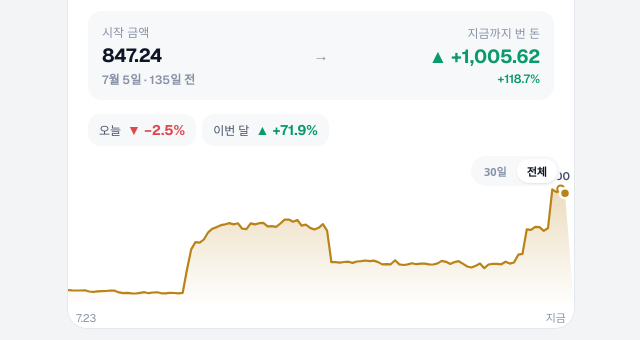
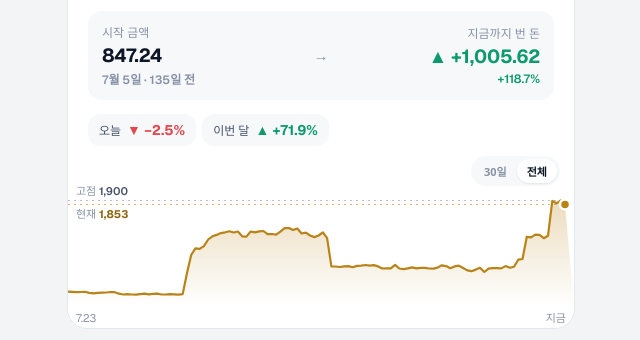
Before and after one commit to ansuhwan/v101-live, a plain HTML site: page simple/index.html in a window 1280 px wide. Shown: the part 210-550 px from the top of the page, without its empty margins (319-959 px from the left). Drawn offline with nearby package versions, Linux system fonts and the light colour scheme; a web font is replaced by a local one.

Commit message:
simple: chart peak/current dashed guide lines, labels moved left (avoid 30d/all button overlap)
Co-Authored-By: Claude Opus 5.5 <noreply@anthropic.com>

```diff
--- a/simple/index.html
+++ b/simple/index.html
@@ -447,7 +447,7 @@ function renderSince(){
 function drawEq(){
   const svg = $("eq"); svg.textContent = "";
   const pts = (D.ledger || []).filter(r => isNum(r.eq)), P = period === "30" ? pts.slice(-31) : pts;
-  const W = Math.max(300, svg.clientWidth || 500), H = 170, top = 26, bot = 22;
+  const W = Math.max(300, svg.clientWidth || 500), H = 170, top = 38, bot = 22;   // top 26→38: 오른쪽 위 '30일·전체' 버튼과 고점 숫자가 겹치지 않게(11-17)
   svg.setAttribute("viewBox", `0 0 ${W} ${H}`);
   if(P.length < 2) return;
   const k = cur === "krw" && fx() ? fx() : 1, vals = P.map(r => r.eq * k);
@@ -459,16 +459,28 @@ function drawEq(){
   let d = ""; vals.forEach((v, i) => d += (i ? "L" : "M") + x(i).toFixed(1) + "," + y(v).toFixed(1));
   svg.append(sv("path", {d: d + `L${W},${H - bot}L0,${H - bot}Z`, fill:"url(#gf)"}));
   svg.append(sv("path", {d, fill:"none", stroke:"var(--gold)", "stroke-width":2.2, "stroke-linejoin":"round", "stroke-linecap":"round"}));
-  // 고점 표시
-  const pi = vals.indexOf(Math.max(...vals));
-  svg.append(sv("circle", {cx:x(pi), cy:y(vals[pi]), r:3.5, fill:"var(--surface)", stroke:"var(--gold)", "stroke-width":2}));
-  const pl = sv("text", {x:Math.min(Math.max(x(pi), 30), W - 30), y:y(vals[pi]) - 9, "text-anchor":"middle", "font-size":11, "font-weight":600, fill:"var(--ink2)", "font-family":"Geist,sans-serif"});
-  pl.textContent = "고점 " + money(P[pi].eq, {dec:0}); svg.append(pl);
+  // 고점: 옅은 점선 기준선 + 왼쪽 끝 라벨(오른쪽 위 '30일·전체' 버튼과 안 겹침) · 고점이 왼쪽 끝 가까우면 점 오른쪽에 · 끝점과 붙으면 고점 원은 생략(11-17 사용자 '수치가 가려짐'·'깔끔하게')
+  const pi = vals.indexOf(Math.max(...vals)), py = y(vals[pi]), lastI = vals.length - 1;
+  svg.append(sv("line", {x1:0, x2:x(pi), y1:py, y2:py, stroke:"var(--muted)", "stroke-width":1, "stroke-dasharray":"2 4", "stroke-opacity":.55}));
+  if(Math.abs(x(pi) - x(lastI)) > 14) svg.append(sv("circle", {cx:x(pi), cy:py, r:3, fill:"var(--surface)", stroke:"var(--gold)", "stroke-width":1.8}));
+  const pl = sv("text", {x:x(pi) > 120 ? 8 : x(pi) + 8, y:py - 6, "text-anchor":"start", "font-size":11, "font-family":"Geist,sans-serif"});
+  const pk1 = sv("tspan", {fill:"var(--muted)", "font-weight":500}); pk1.textContent = "고점 ";
+  const pk2 = sv("tspan", {fill:"var(--ink2)", "font-weight":600}); pk2.textContent = money(P[pi].eq, {dec:0});
+  pl.append(pk1, pk2); svg.append(pl);
   // 날짜 (처음·끝)
   [[0, "start", 8], [P.length - 1, "end", W - 8]].forEach(([i, a, xx]) => { const t = sv("text", {x:xx, y:H - 6, "text-anchor":a, "font-size":11, fill:"var(--muted)", "font-family":"Geist,sans-serif"}); t.textContent = md(P[i].label) === "현재" ? "지금" : md(P[i].label); svg.append(t); });
   // 끝점
   const li = vals.length - 1;
   svg.append(sv("circle", {cx:x(li), cy:y(vals[li]), r:5, fill:"var(--gold)", stroke:"var(--surface)", "stroke-width":2.5}));
+  if(li === pi){ pk1.textContent = "고점·현재 "; }
+  else {   // 현재값: 고점처럼 점선 기준선 + 왼쪽 라벨(고점 라벨은 선 위, 현재 라벨은 선 아래라 안 겹침) · 배경색 테두리(11-17 사용자 '현재 가격도 고점처럼')
+    const cy = y(vals[li]);
+    svg.insertBefore(sv("line", {x1:0, x2:x(li), y1:cy, y2:cy, stroke:"var(--gold)", "stroke-width":1, "stroke-dasharray":"2 4", "stroke-opacity":.6}), svg.querySelector("path"));
+    const cl = sv("text", {x:8, y:cy + 14, "text-anchor":"start", "font-size":11, "font-family":"Geist,sans-serif", stroke:"var(--surface)", "stroke-width":3, "paint-order":"stroke", "stroke-linejoin":"round"});
+    const c1 = sv("tspan", {fill:"var(--muted)", "font-weight":500}); c1.textContent = "현재 ";
+    const c2 = sv("tspan", {fill:"var(--goldInk)", "font-weight":700}); c2.textContent = money(P[li].eq, {dec:0});
+    cl.append(c1, c2); svg.append(cl);
+  }
   // 짚기
   const cross = sv("line", {y1:top - 6, y2:H - bot, stroke:"var(--ink2)", "stroke-width":1, "stroke-opacity":.35, visibility:"hidden"});
   const hd = sv("circle", {r:4.5, fill:"var(--gold)", stroke:"var(--surface)", "stroke-width":2, visibility:"hidden"});
```
